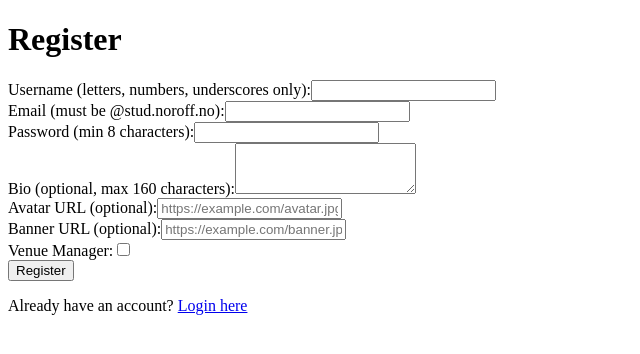
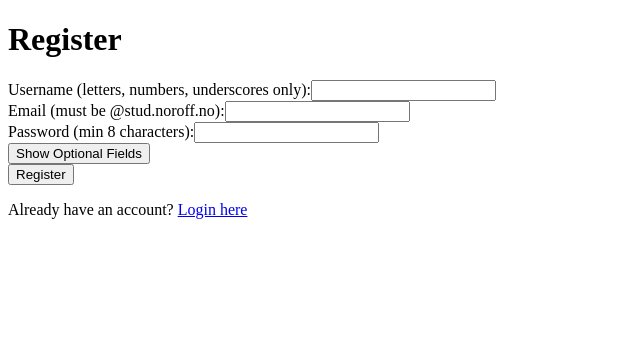
Before and after one commit to andgram/holidaze-ag-pe, a React (Create React App) app: page /register in a window 1280 px wide. Shown: the top 354 px of the page, without its empty margins (0-640 px from the left). Built offline with nearby package versions, Linux system fonts and the light colour scheme.

Commit message:
feat: add toggle for optional fields on register page

```diff
--- a/src/pages/Register.tsx
+++ b/src/pages/Register.tsx
@@ -13,6 +13,7 @@ function Register() {
   const [bannerUrl, setBannerUrl] = useState("");
   const [bannerAlt, setBannerAlt] = useState("");
   const [venueManager, setVenueManager] = useState(false);
+  const [showOptional, setShowOptional] = useState(false); // New toggle state
   const [error, setError] = useState<string | null>(null);
 
   const handleSubmit = async (e: React.FormEvent) => {
@@ -66,7 +67,7 @@ function Register() {
     );
 
     if (user) {
-      navigate("/login"); // Redirect to login after success
+      navigate("/login");
     } else {
       setError("Failed to register user");
     }
@@ -118,6 +119,13 @@ function Register() {
             />
           </label>
         </div>
+        <div>
+          <button type="button" onClick={() => setShowOptional(!showOptional)}>
+            {showOptional ? "Hide Optional Fields" : "Show Optional Fields"}
+          </button>
+        </div>
+        {showOptional && (
+          <>
             <div>
               <label>
                 Bio (optional, max 160 characters):
@@ -187,6 +195,8 @@ function Register() {
                 />
               </label>
             </div>
+          </>
+        )}
         <button type="submit">Register</button>
         {error && <p>{error}</p>}
       </form>
```
Lines whose indentation alone changed are shown as unchanged.
